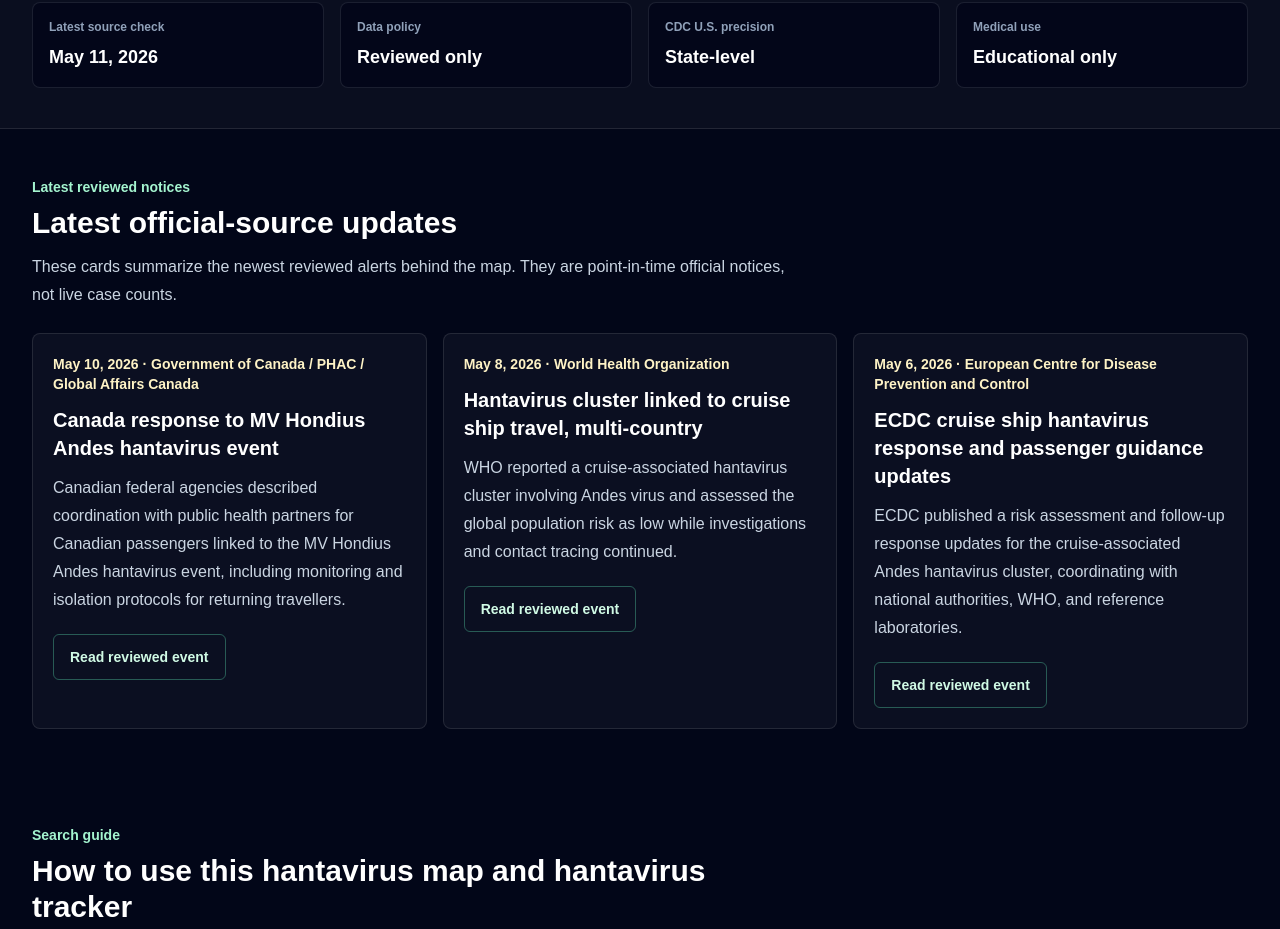
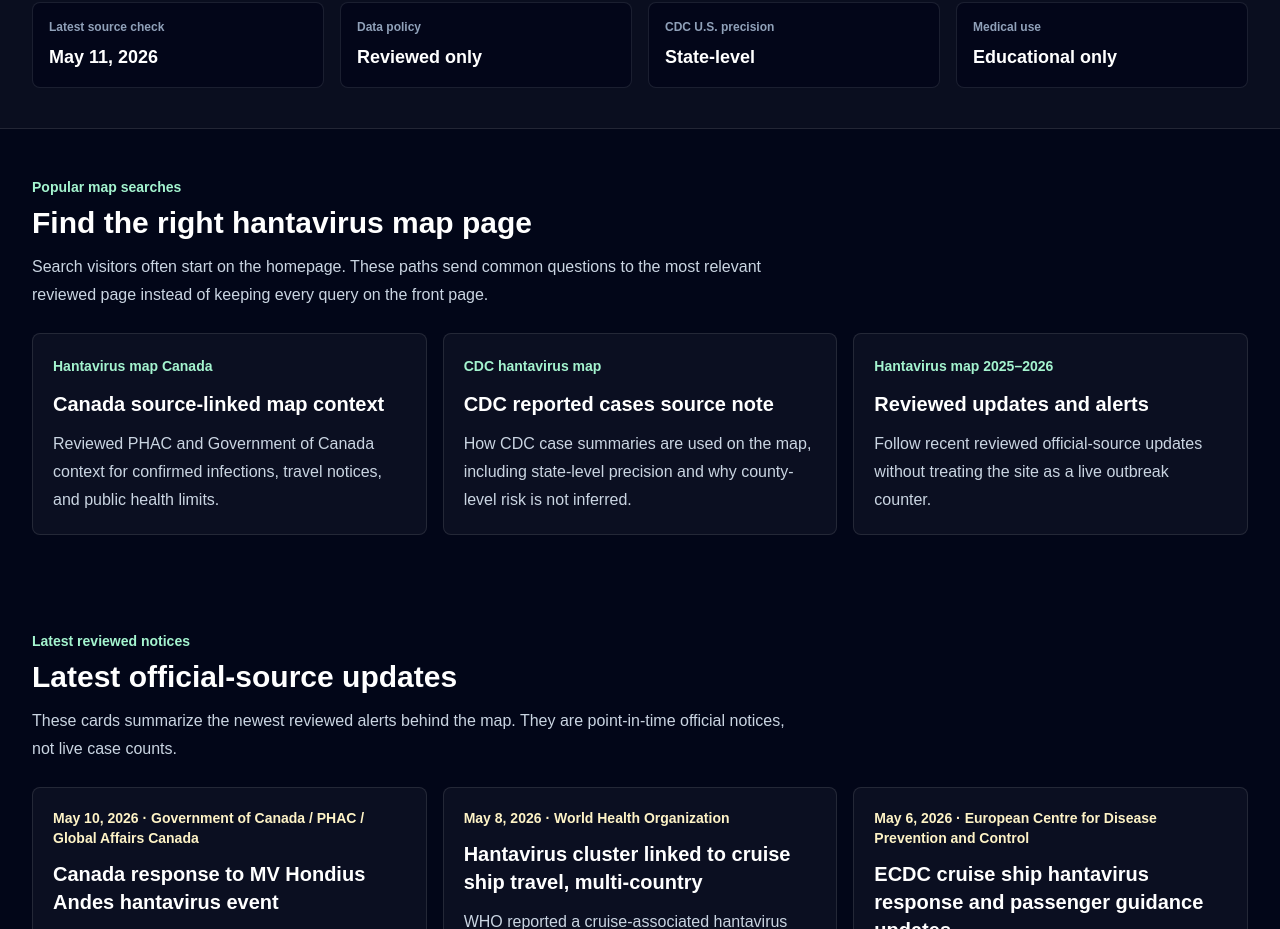
Before and after one commit to security00/hantavirus-maps, a Next.js app: page / in a window 1280 px wide. Shown: the part 2180-3109 px from the top of the page. Built offline with nearby package versions, Linux system fonts and the light colour scheme.

Commit message:
feat: route search intent to map subpages

```diff
--- a/app/page.tsx
+++ b/app/page.tsx
@@ -242,6 +242,38 @@ export default function Home() {
 
 
 
+
+      <section className="px-4 py-12 sm:px-6 lg:px-8" aria-labelledby="search-intent-paths">
+        <div className="mx-auto max-w-7xl">
+          <div className="mb-6 max-w-3xl">
+            <p className="text-sm font-semibold text-emerald-200">Popular map searches</p>
+            <h2 id="search-intent-paths" className="mt-2 text-3xl font-semibold">
+              Find the right hantavirus map page
+            </h2>
+            <p className="mt-3 leading-7 text-slate-300">
+              Search visitors often start on the homepage. These paths send common questions to the most relevant reviewed page instead of keeping every query on the front page.
+            </p>
+          </div>
+          <div className="grid gap-4 md:grid-cols-3">
+            <Link href="/where/canada/" className="rounded-lg border border-white/10 bg-white/[0.04] p-5 transition hover:border-emerald-300/50 hover:bg-white/[0.07]">
+              <span className="text-sm font-semibold text-emerald-200">Hantavirus map Canada</span>
+              <span className="mt-3 block text-xl font-semibold text-white">Canada source-linked map context</span>
+              <span className="mt-3 block leading-7 text-slate-300">Reviewed PHAC and Government of Canada context for confirmed infections, travel notices, and public health limits.</span>
+            </Link>
+            <Link href="/source/cdc-reported-cases/" className="rounded-lg border border-white/10 bg-white/[0.04] p-5 transition hover:border-emerald-300/50 hover:bg-white/[0.07]">
+              <span className="text-sm font-semibold text-emerald-200">CDC hantavirus map</span>
+              <span className="mt-3 block text-xl font-semibold text-white">CDC reported cases source note</span>
+              <span className="mt-3 block leading-7 text-slate-300">How CDC case summaries are used on the map, including state-level precision and why county-level risk is not inferred.</span>
+            </Link>
+            <Link href="/hantavirus-tracker/" className="rounded-lg border border-white/10 bg-white/[0.04] p-5 transition hover:border-emerald-300/50 hover:bg-white/[0.07]">
+              <span className="text-sm font-semibold text-emerald-200">Hantavirus map 2025–2026</span>
+              <span className="mt-3 block text-xl font-semibold text-white">Reviewed updates and alerts</span>
+              <span className="mt-3 block leading-7 text-slate-300">Follow recent reviewed official-source updates without treating the site as a live outbreak counter.</span>
+            </Link>
+          </div>
+        </div>
+      </section>
+
       <section className="px-4 py-12 sm:px-6 lg:px-8" aria-labelledby="latest-official-alerts">
         <div className="mx-auto max-w-7xl">
           <div className="mb-6 max-w-3xl">
--- a/app/source/[id]/page.tsx
+++ b/app/source/[id]/page.tsx
@@ -22,9 +22,13 @@ export async function generateMetadata({ params }: { params: Promise<PageParams>
     return {};
   }
 
+  const isCdcReportedCases = source.id === "cdc-reported-cases";
+
   return {
-    title: `${source.publisher}: ${source.title} | Hantavirus Maps Source`,
-    description: `Reviewed source note for ${source.title}, including how Hantavirus Maps uses it and what limits apply.`,
+    title: isCdcReportedCases ? "CDC Hantavirus Map Source: Reported Cases and Limits" : `${source.publisher}: ${source.title} | Hantavirus Maps Source`,
+    description: isCdcReportedCases
+      ? "How Hantavirus Maps uses CDC reported hantavirus case summaries, including state-level public precision and limits on county-level or live risk claims."
+      : `Reviewed source note for ${source.title}, including how Hantavirus Maps uses it and what limits apply.`,
     alternates: { canonical: sourcePath(source.id) },
   };
 }
@@ -74,6 +78,11 @@ export default async function SourcePage({ params }: { params: Promise<PageParam
             <p className="mt-5 max-w-3xl text-lg leading-8 text-slate-300">
               This page explains how Hantavirus Maps uses this source, what it can support, and what it cannot safely prove on a public map.
             </p>
+            {source.id === "cdc-reported-cases" && (
+              <p className="mt-4 max-w-3xl text-base leading-7 text-slate-300">
+                For searches such as <strong className="text-white">CDC hantavirus map</strong>, this source note explains how CDC reported case summaries support state-level map context without becoming a live local risk map.
+              </p>
+            )}
             <div className="mt-6 flex flex-wrap gap-3">
               <a href={source.url} rel="noreferrer" target="_blank" className="rounded-md bg-emerald-300 px-4 py-3 text-sm font-semibold text-slate-950 transition hover:bg-emerald-200">
                 Open official source
--- a/app/where/[slug]/page.tsx
+++ b/app/where/[slug]/page.tsx
@@ -35,11 +35,16 @@ export function generateStaticParams(): PageParams[] {
 export async function generateMetadata({ params }: { params: Promise<PageParams> }): Promise<Metadata> {
   const resolvedParams = await params;
   const record = getWhereRecord(resolvedParams.slug);
-  const title = record ? `${record.jurisdiction} Hantavirus Map and Source Context` : `${titleCaseSlug(resolvedParams.slug)} Hantavirus Map`;
+  const title = resolvedParams.slug === "canada"
+    ? "Hantavirus Map Canada: PHAC and Official Source Context"
+    : record ? `${record.jurisdiction} Hantavirus Map and Source Context` : `${titleCaseSlug(resolvedParams.slug)} Hantavirus Map`;
+  const description = resolvedParams.slug === "canada"
+    ? "Reviewed hantavirus map Canada context using PHAC and Government of Canada sources, with limits on confirmed infections, travel notices, geography, and live surveillance claims."
+    : `Reviewed source-linked hantavirus map context for ${record?.jurisdiction ?? titleCaseSlug(resolvedParams.slug)}, with limits on case counts, geography precision, and live surveillance claims.`;
 
   return {
     title,
-    description: `Reviewed source-linked hantavirus map context for ${record?.jurisdiction ?? titleCaseSlug(resolvedParams.slug)}, with limits on case counts, geography precision, and live surveillance claims.`,
+    description,
     alternates: { canonical: wherePath(resolvedParams.slug) },
   };
 }
@@ -82,6 +87,11 @@ export default async function WherePage({ params }: { params: Promise<PageParams
             <p className="mt-5 max-w-3xl text-lg leading-8 text-slate-300">
               This page gives reviewed map context for {record.jurisdiction}. It is a source-linked public health summary, not a live case counter or local risk predictor.
             </p>
+            {record.slug === "canada" && (
+              <p className="mt-4 max-w-3xl text-base leading-7 text-slate-300">
+                For searches such as <strong className="text-white">hantavirus map Canada</strong>, this page summarizes PHAC and Government of Canada source context while avoiding patient locations or unsupported local risk claims.
+              </p>
+            )}
             <div className="mt-6 flex flex-wrap gap-3">
               <Link href="/hantavirus-tracker/" className="rounded-md bg-emerald-300 px-4 py-3 text-sm font-semibold text-slate-950 transition hover:bg-emerald-200">
                 Open tracker
```
